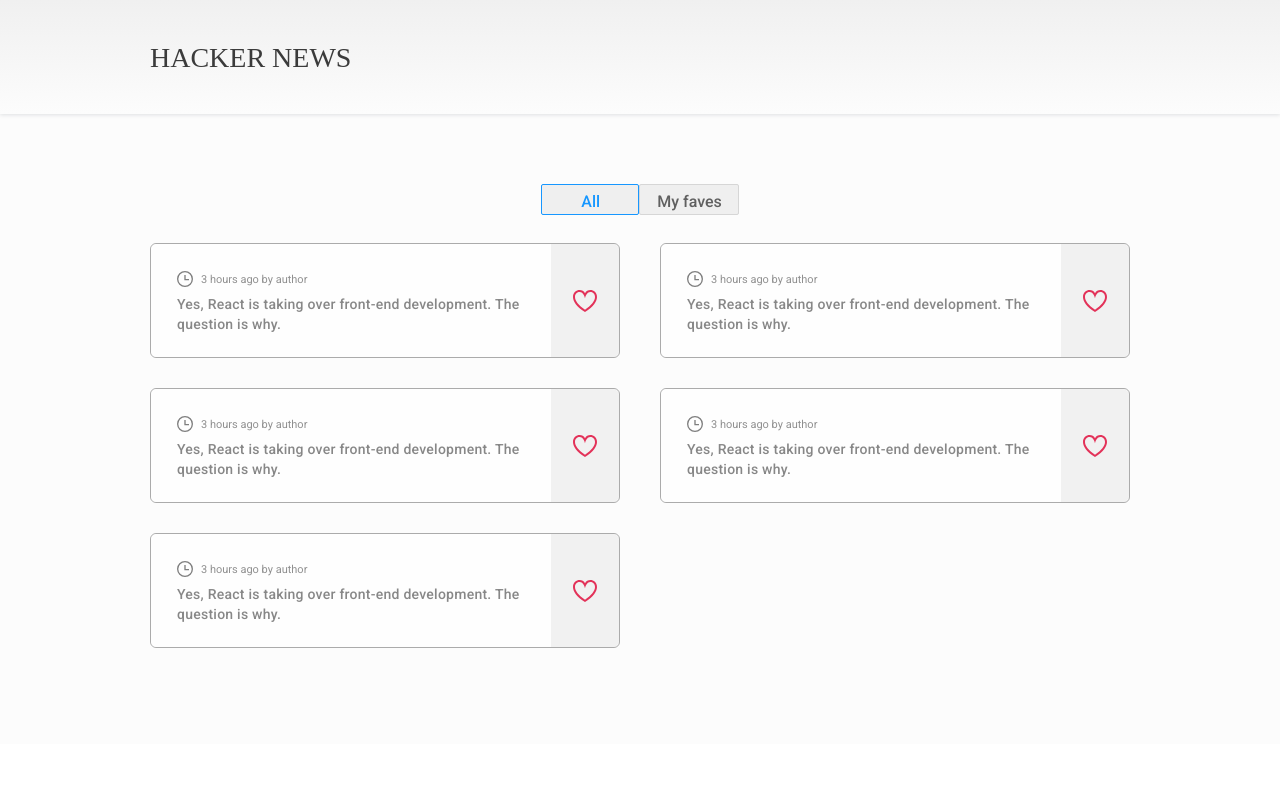
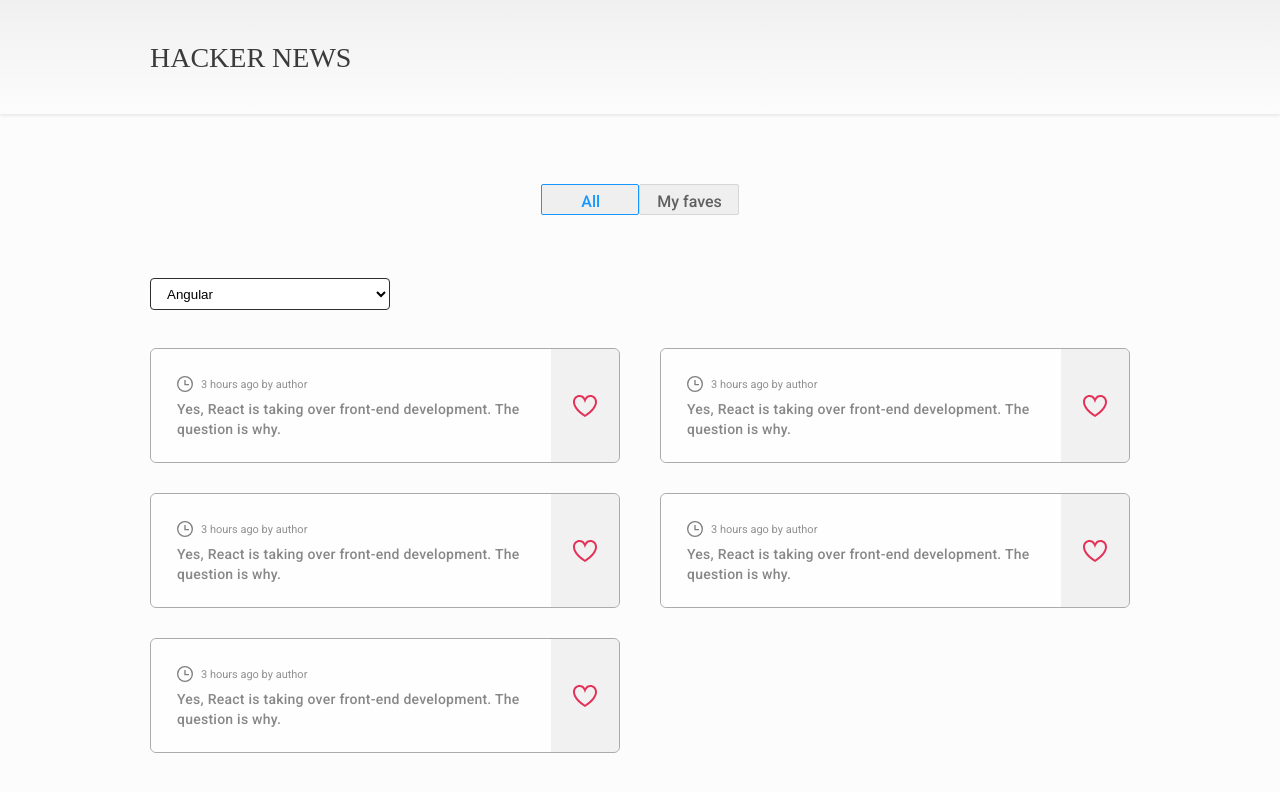
Before and after one commit to HelisMontes/reign-app, a React (Create React App) app: page / in a window 1280 px wide. Shown: the top 792 px of the page. Built offline with nearby package versions, Linux system fonts and the light colour scheme.

Commit message:
Component select and style

```diff
--- a/src/components/Body/index.js
+++ b/src/components/Body/index.js
@@ -1,10 +1,12 @@
 import GroupButton from "../GroupButton";
 import ListCart from "../ListCart";
+import Select from "../Select";
 
 const Body = () => {
   return (
     <section>
       <GroupButton />
+      <Select />
       <ListCart />
     </section>
   );
--- a/src/components/Card/style.js
+++ b/src/components/Card/style.js
@@ -10,6 +10,9 @@
   border-radius: 6px;
   border: solid 1px #979797;
   background-color: #fff;
+    &:hover{
+      opacity: 0.4;
+    }
 `
 export const CartDescriptionStyle = styled.div`
   width: calc(100% - 68px);
--- /dev/null
+++ b/src/components/Select/index.js
@@ -0,0 +1,17 @@
+import SelectStyle from "./style";
+
+const Select = ({onChange}) => {
+  return (
+    <SelectStyle>
+      <select onChange={onChange}>
+        <option value="angular" select>
+          Angular
+        </option>
+        <option value="react">React</option>
+        <option value="vue">Vue</option>
+      </select>
+    </SelectStyle>
+  );
+};
+
+export default Select
--- /dev/null
+++ b/src/components/Select/style.js
@@ -0,0 +1,16 @@
+import styled from "styled-components";
+
+const SelectStyle = styled.div`
+  padding: 63px 150px 10px 150px;
+
+  select {
+    width: 240px;
+    height: 32px;
+    padding: 5px 12px 5px 12px;
+    border-radius: 4px;
+    border: solid 1px #2e2e2e;
+    background-color: #fff;
+  }
+`;
+
+export default SelectStyle;
```
Also changed, not shown: src/components/index.js (deleted, +0 -7 lines).
